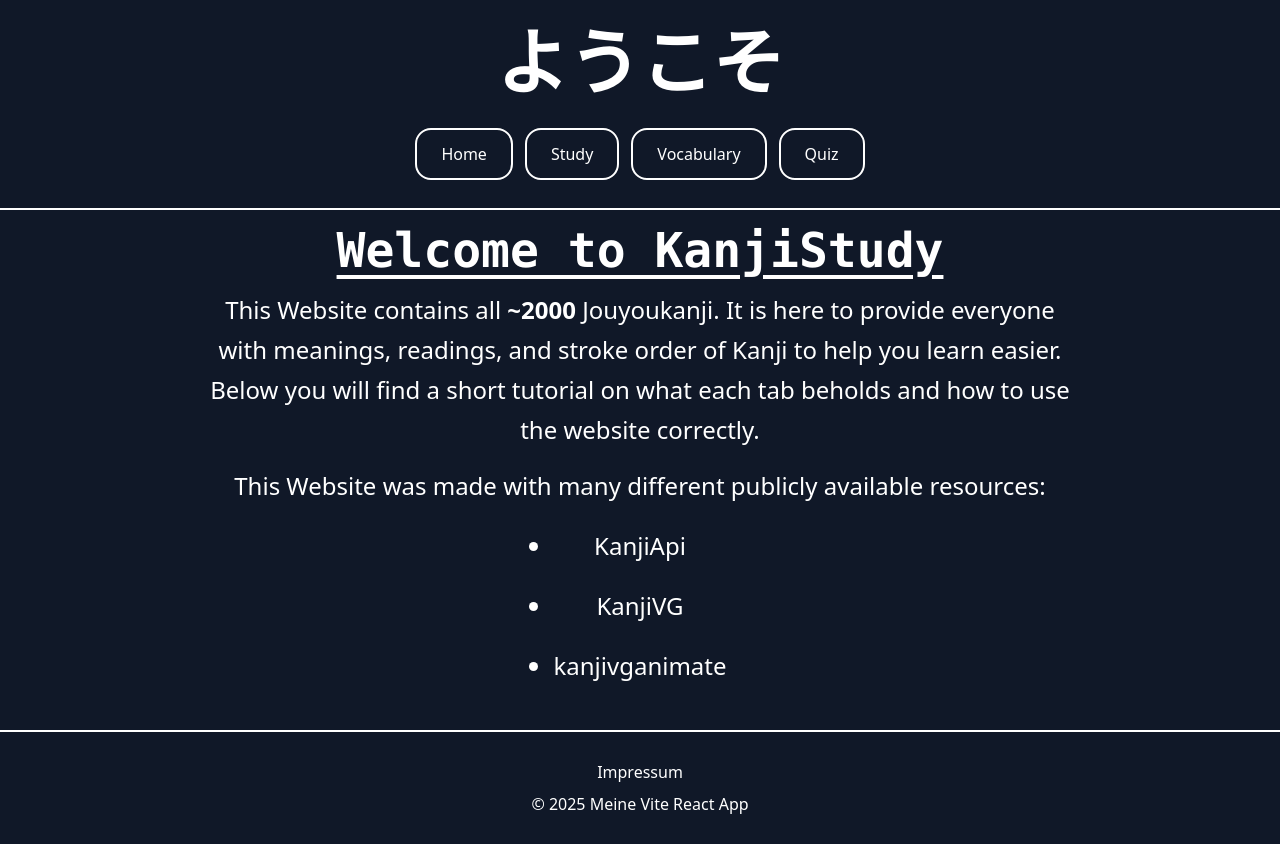
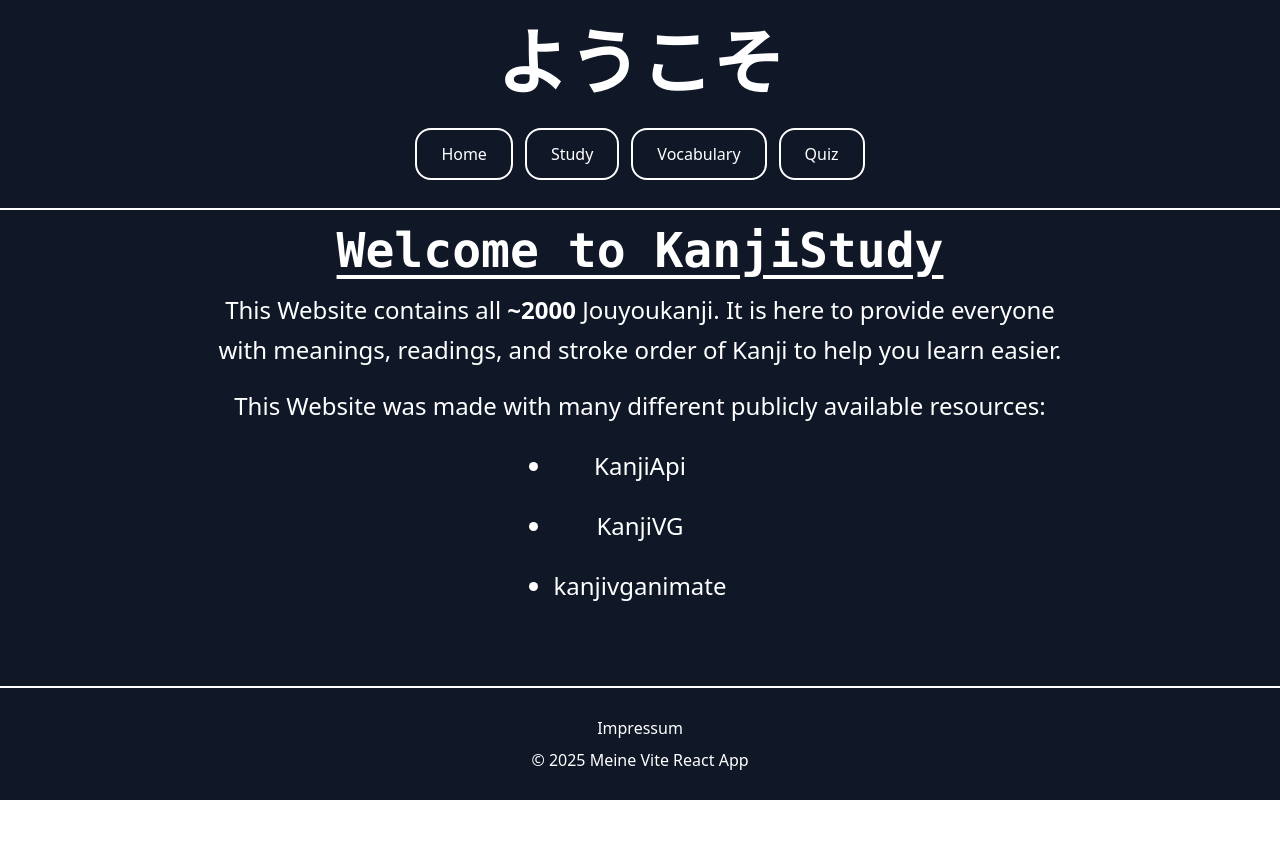
Before and after one commit to Yukihara11/kanjistudy, a React (Vite) app: page / in a window 1280 px wide. After the commit the page ends 800 px from the top, so only its background shows below. Built offline with nearby package versions, Linux system fonts and the light colour scheme.

Commit message:
Fixed Description of HomePage2.0

```diff
--- a/src/components/Homeroute/Introduction.tsx
+++ b/src/components/Homeroute/Introduction.tsx
@@ -21,8 +21,7 @@ export default function Introduction() {
 
             <p className="mb-4">
                 This Website contains all <strong>~2000</strong> Jouyoukanji. It is here to provide everyone with
-                meanings, readings, and stroke order of Kanji to help you learn easier. Below you will find a short
-                tutorial on what each tab beholds and how to use the website correctly.
+                meanings, readings, and stroke order of Kanji to help you learn easier.
             </p>
 
             <h3 className="mb-4">
```
